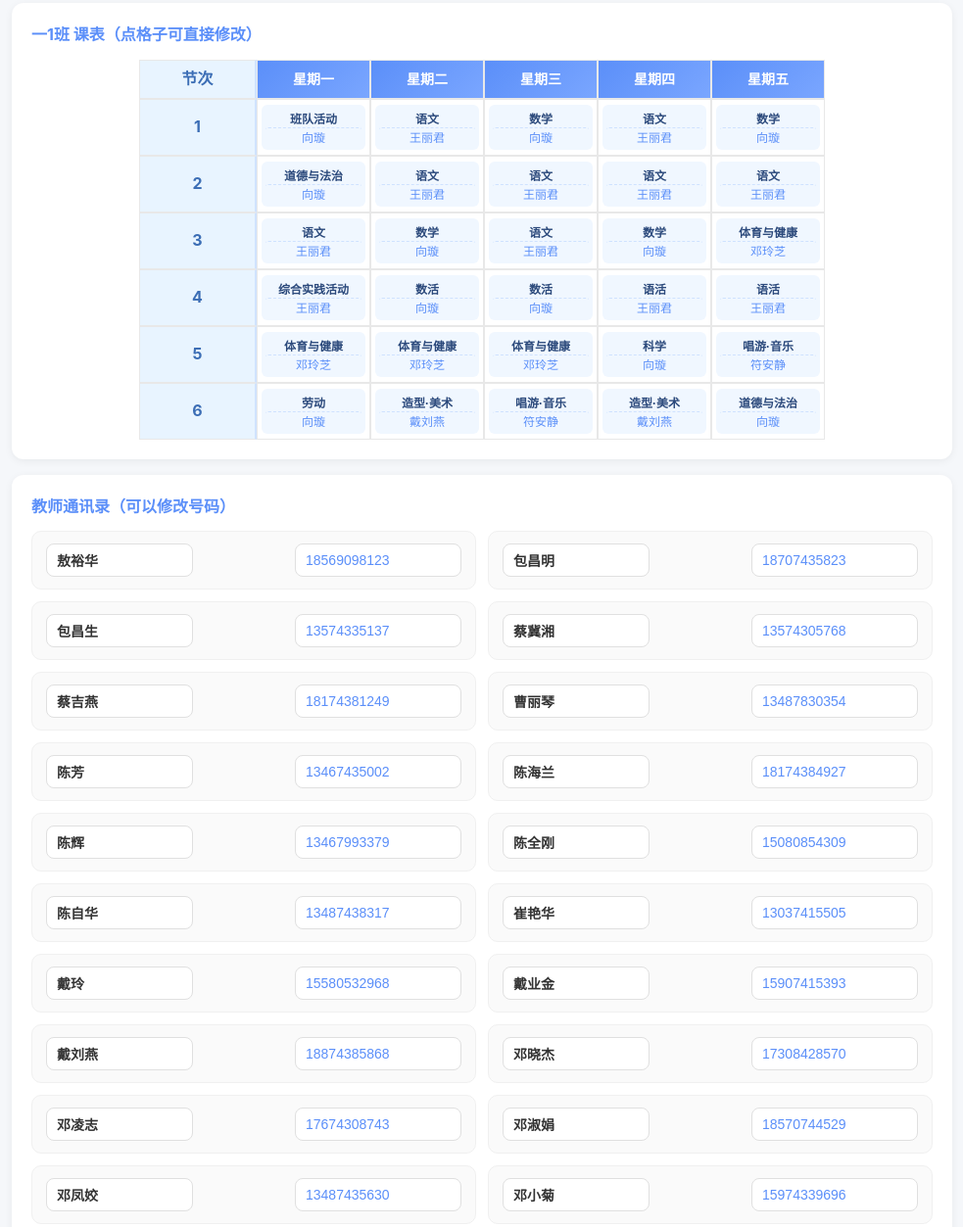
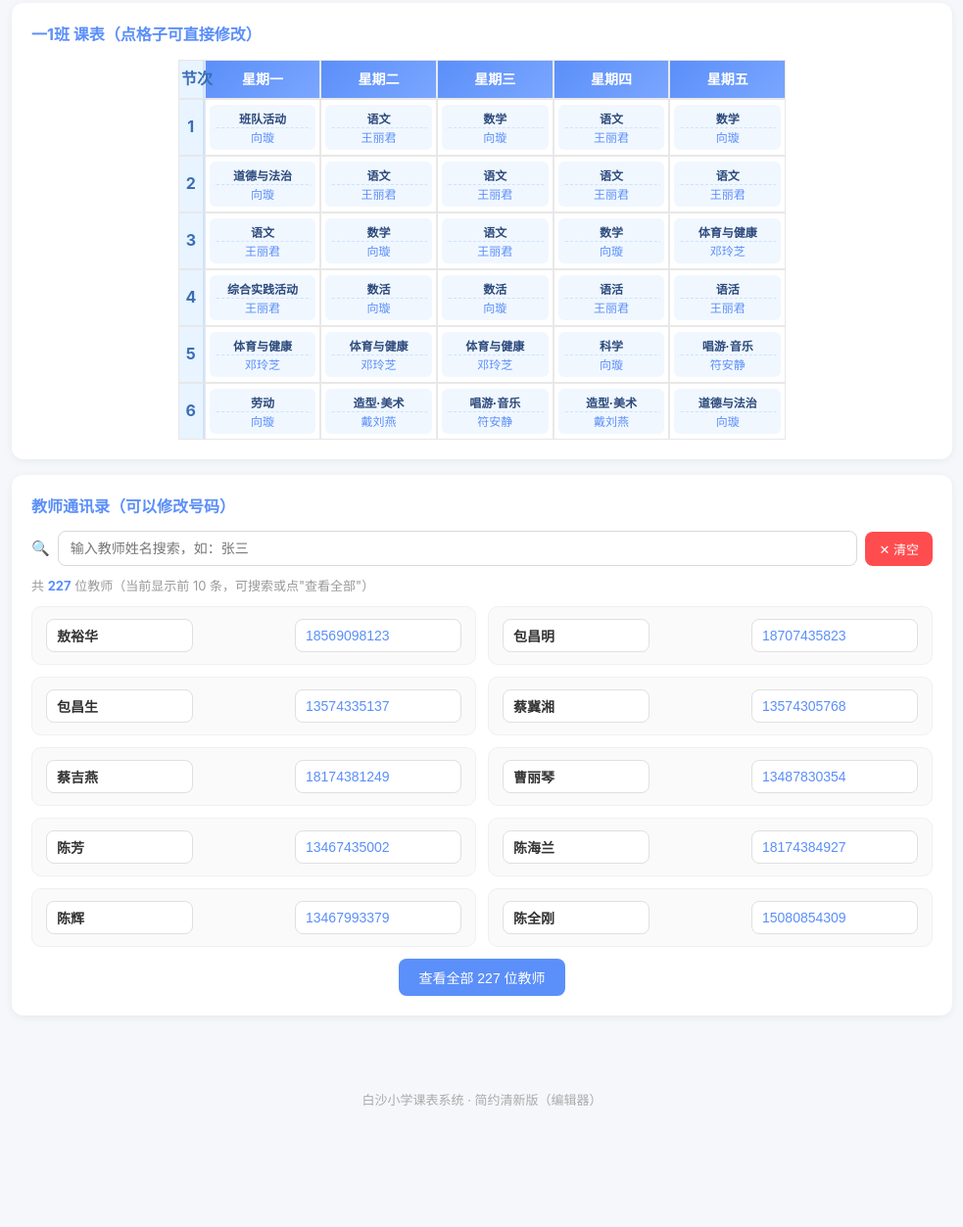
Before and after one commit to DDLZ43/-V12, a website: page editor.html in a window 1280 px wide. Shown: the part 246-1499 px from the top of the page at 98% size, without its empty margins (148-1131 px from the left). Drawn offline with Linux system fonts and the light colour scheme.

Commit message:
Update data 8 周五8/6/_2021

```diff
--- a/editor.html
+++ b/editor.html
@@ -23,7 +23,7 @@
 .editor-table thead tr { height: 36px; }
 .editor-table th, .editor-table td { border: 1px solid #E8E8E8; padding: 6px 3px; text-align: center; vertical-align: middle; white-space: nowrap; }
 .editor-table th { background: linear-gradient(135deg, #5B8FF9 0%, #7AA6FF 100%); color: #fff; font-weight: 600; font-size: 14px; height: 36px; padding: 0 8px; }
-.editor-table .time-col { background: #E8F4FF; color: #3B6DB5; font-weight: 700; width: 36px; min-width: 36px; max-width: 36px; font-size: 13px; position: sticky; left: 0; z-index: 10; border-right: 2px solid #D0E3FF; padding: 6px 2px; }
+.editor-table .time-col { background: #E8F4FF; color: #3B6DB5; font-weight: 700; width: 26px !important; min-width: 26px !important; max-width: 26px !important; font-size: 13px; position: sticky; left: 0; z-index: 10; border-right: 2px solid #D0E3FF; padding: 6px 2px; }
 .editor-table .day-header { width: 116px; min-width: 116px; max-width: 116px; }
 .editor-table tbody tr { height: 58px; }
 .editor-table tbody td { width: 116px; min-width: 116px; max-width: 116px; padding: 4px 3px; }
@@ -39,6 +39,23 @@
 .editor-table tbody tr:hover { background: #FAFBFC; }
 
 /* ===== 教师通讯录：卡片网格（仿 index.html 通讯录卡片样式） ===== */
+.contacts-search { display: flex; align-items: center; gap: 8px; margin-bottom: 10px; }
+.contacts-search .search-icon { font-size: 15px; color: #999; }
+.contacts-search input {
+  flex: 1;
+  padding: 9px 12px;
+  border: 1px solid #D9D9D9;
+  border-radius: 8px;
+  font-size: 14px;
+  outline: none;
+  background: #fff;
+  transition: border-color .2s, box-shadow .2s;
+}
+.contacts-search input:focus { border-color: #5B8FF9; box-shadow: 0 0 0 3px rgba(91,143,249,0.15); }
+.contacts-search .btn-clear { background: #ff4d4f; color: #fff; border: none; border-radius: 8px; padding: 8px 14px; font-size: 13px; cursor: pointer; }
+.contacts-search .btn-clear:hover { background: #e64545; }
+.contact-count { font-size: 13px; color: #999; margin-bottom: 10px; }
+.contact-count b { color: #5B8FF9; }
 .contacts-grid { display: grid; grid-template-columns: repeat(auto-fill, minmax(300px, 1fr)); gap: 12px; }
 .contact-edit-card { display: flex; align-items: center; justify-content: space-between; gap: 10px; padding: 12px 14px; background: #FAFAFA; border-radius: 10px; border: 1px solid #F0F0F0; transition: all .2s; }
 .contact-edit-card:hover { background: #F0F5FF; border-color: #5B8FF9; transform: translateY(-2px); box-shadow: 0 4px 12px rgba(91,143,249,0.1); }
@@ -52,7 +69,7 @@
 @media (max-width: 768px) {
   .editor-table { min-width: 520px; font-size: 12px; }
   .editor-table th { font-size: 13px; height: 34px; padding: 0 6px; }
-  .editor-table .time-col { width: 20px; min-width: 20px; max-width: 20px; font-size: 12px; padding: 4px 2px; }
+  .editor-table .time-col { width: 26px !important; min-width: 26px !important; max-width: 26px !important; font-size: 12px; padding: 4px 2px; }
   .editor-table .day-header { width: 96px; min-width: 96px; max-width: 96px; }
   .editor-table tbody tr { height: 52px; }
   .editor-table tbody td { width: 96px; min-width: 96px; max-width: 96px; padding: 3px 2px; }
@@ -102,6 +119,12 @@
 
   <div class="ecard">
     <h3>教师通讯录（可以修改号码）</h3>
+    <div class="contacts-search">
+      <span class="search-icon">🔍</span>
+      <input type="text" id="contactSearch" placeholder="输入教师姓名搜索，如：张三" autocomplete="off">
+      <button class="btn btn-clear" id="btnClearSearch">✕ 清空</button>
+    </div>
+    <div id="contactCount" class="contact-count"></div>
     <div class="contacts-box" id="contactsBox"></div>
   </div>
 </div>
@@ -166,27 +189,108 @@ function renderClassTable() {
 
 function esc(s){ return String(s||'').replace(/"/g,'&quot;').replace(/&/g,'&amp;'); }
 
+var contactKeyword = '';
+var contactShowAll = false;
+var CONTACT_PAGE_SIZE = 10; // 默认只展示前 10 条
+
 function renderContacts() {
   var box = document.getElementById('contactsBox');
+  var countEl = document.getElementById('contactCount');
   var list = contactsData || [];
+
+  // 关键词过滤
+  var filtered = [];
+  var kw = (contactKeyword || '').trim().toLowerCase();
+  if (kw) {
+    for (var i = 0; i < list.length; i++) {
+      var nm = (list[i].name || '').toLowerCase();
+      var ph = (list[i].phone || '').toLowerCase();
+      if (nm.indexOf(kw) !== -1 || ph.indexOf(kw) !== -1) {
+        filtered.push({ index: i, item: list[i] });
+      }
+    }
+  } else {
+    for (var i = 0; i < list.length; i++) {
+      filtered.push({ index: i, item: list[i] });
+    }
+  }
+
+  // 未搜索时只展示前 N 条
+  var shown = filtered;
+  if (!kw && !contactShowAll && filtered.length > CONTACT_PAGE_SIZE) {
+    shown = filtered.slice(0, CONTACT_PAGE_SIZE);
+  }
+
+  if (!shown.length) {
+    box.innerHTML = '<p class="no-result">未找到匹配的教师，请换关键词重试</p>';
+    if (countEl) countEl.innerHTML = '共 0 条';
+    return;
+  }
+
   var html = '<div class="contacts-grid">';
-  for(var i=0;i<list.length;i++){
-    var c=list[i];
+  for (var k = 0; k < shown.length; k++) {
+    var idx = shown[k].index;
+    var c = shown[k].item;
     html += '<div class="contact-edit-card">'+
-            '<input data-idx="'+i+'" data-field="name" value="'+esc(c.name)+'" placeholder="姓名">'+
-            '<input data-idx="'+i+'" data-field="phone" value="'+esc(c.phone||'')+'" placeholder="电话">'+
+            '<input data-idx="'+idx+'" data-field="name" value="'+esc(c.name)+'" placeholder="姓名">'+
+            '<input data-idx="'+idx+'" data-field="phone" value="'+esc(c.phone||'')+'" placeholder="电话">'+
             '</div>';
   }
   html += '</div>';
+
+  // 未搜索且未全部展示时，显示"加载更多"按钮
+  if (!kw && !contactShowAll && filtered.length > CONTACT_PAGE_SIZE) {
+    html += '<div style="text-align:center;margin-top:12px;">'+
+            '<button id="btnMore" class="btn btn-more" style="background:#5B8FF9;color:#fff;border:none;border-radius:8px;padding:9px 20px;font-size:14px;cursor:pointer;">查看全部 ' + filtered.length + ' 位教师</button>'+
+            '</div>';
+  }
+
   box.innerHTML = html;
+
+  if (countEl) {
+    if (kw) {
+      countEl.innerHTML = '找到 <b>' + shown.length + '</b> 位教师';
+    } else {
+      countEl.innerHTML = '共 <b>' + filtered.length + '</b> 位教师' + (shown.length < filtered.length ? '（当前显示前 ' + shown.length + ' 条，可搜索或点"查看全部"）' : '');
+    }
+  }
+
   // 绑定通讯录输入
-  box.querySelectorAll('input').forEach(function(inp){
+  box.querySelectorAll('.contact-edit-card input').forEach(function(inp){
     inp.addEventListener('input', function(){
       var idx = +this.getAttribute('data-idx');
       var field = this.getAttribute('data-field');
       if(contactsData[idx]) contactsData[idx][field] = this.value;
     });
   });
+
+  // 绑定"查看全部"按钮
+  var btnMore = document.getElementById('btnMore');
+  if (btnMore) {
+    btnMore.addEventListener('click', function(){
+      contactShowAll = true;
+      renderContacts();
+    });
+  }
+}
+
+function initContactSearch() {
+  var input = document.getElementById('contactSearch');
+  var btnClear = document.getElementById('btnClearSearch');
+  if (!input) return;
+  input.addEventListener('input', function(){
+    contactKeyword = this.value;
+    contactShowAll = false;
+    renderContacts();
+  });
+  if (btnClear) {
+    btnClear.addEventListener('click', function(){
+      contactKeyword = '';
+      contactShowAll = false;
+      input.value = '';
+      renderContacts();
+    });
+  }
 }
 
 // 课表格子输入时同步到 scheduleData
@@ -235,6 +339,7 @@ __whenDataReady__(function(){
   fillClassSelect();
   renderClassTable();
   bindTableInputs();
+  initContactSearch();
   renderContacts();
 });
 </script>
```
